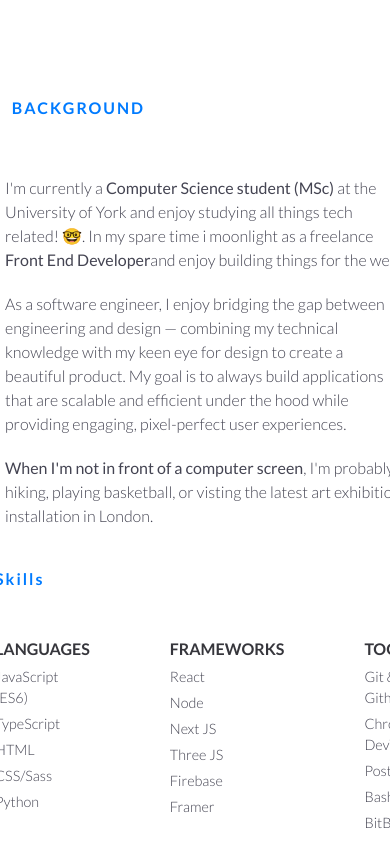
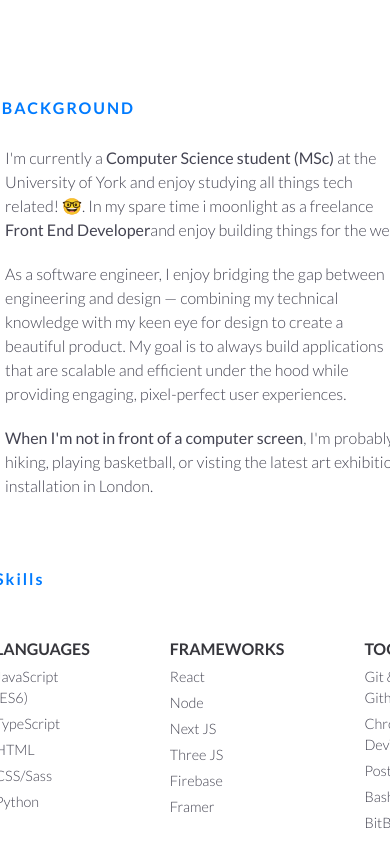
Before and after one commit to saed300/my-portfolio, a React (Create React App) app: page / in a window 390 px wide. Shown: the part 960-1826 px from the top of the page. Built offline with nearby package versions, Linux system fonts and the light colour scheme.

Commit message:
Update App.css

```diff
--- a/src/App.css
+++ b/src/App.css
@@ -674,11 +674,16 @@ THEN 400 AND LOWER*/
   }
   .section-title {
     position: absolute;
-    left: -200px;
+    /* left: -200px;
+    top: -50px; */
+    left: -210px;
     top: -50px;
   }
   .paragraph-content {
     width: 400px;
+  }
+  .paragraph-content:nth-child(1) {
+    margin-top: -30px;
   }
   .skills-background {
     position: relative;
```
